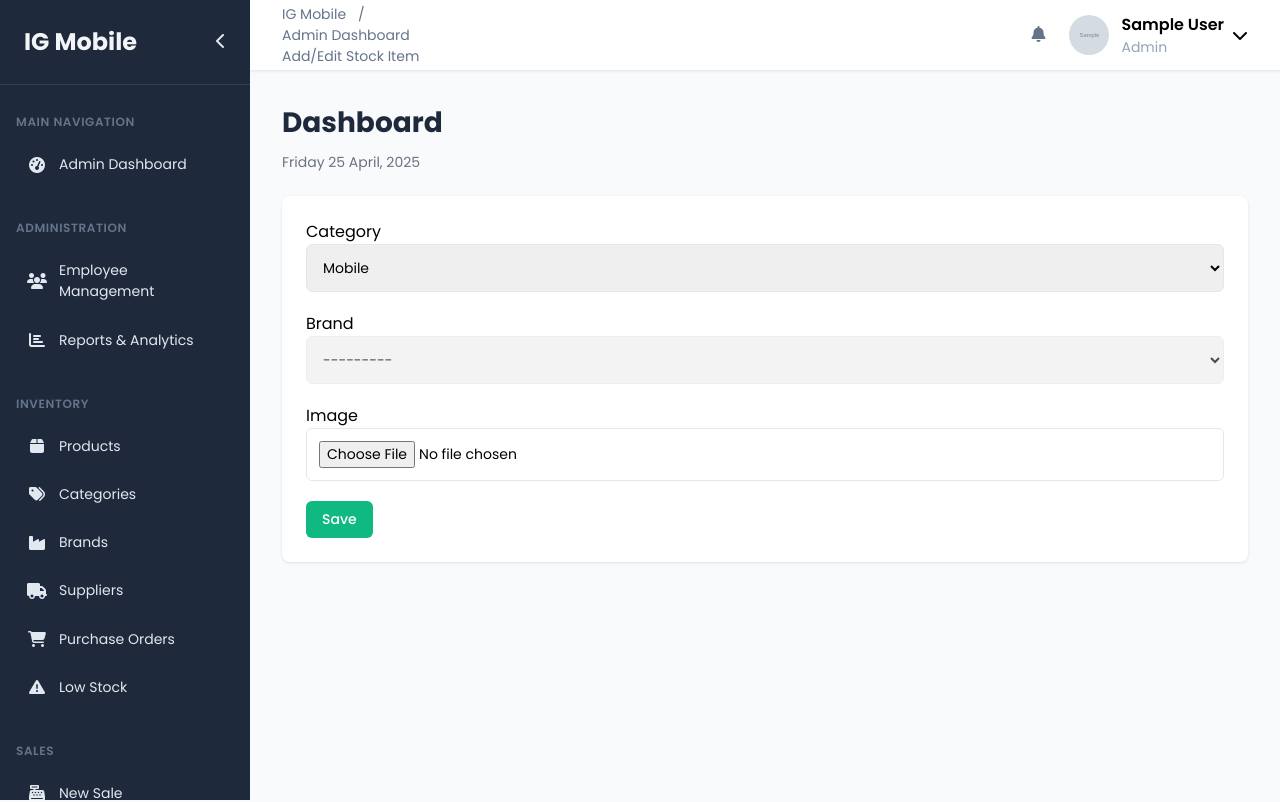
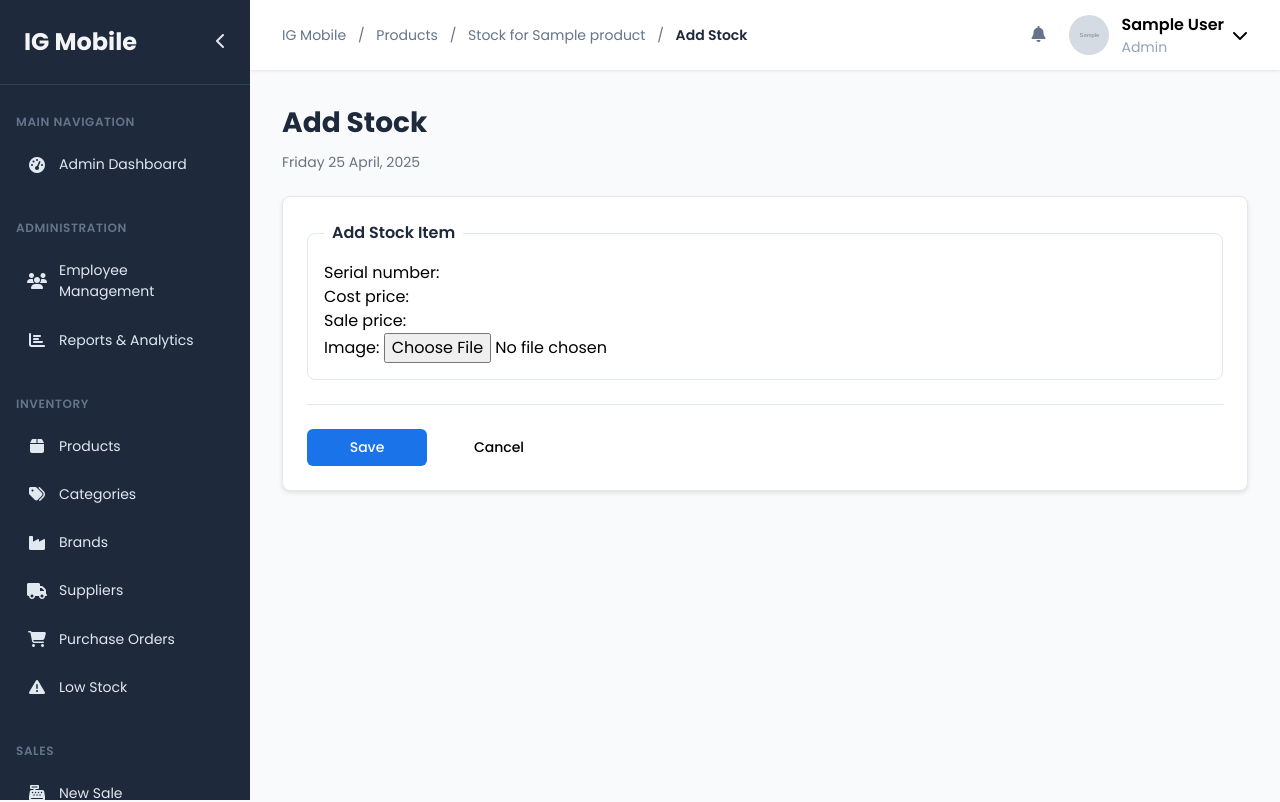
Before and after one commit to D24CE154/inventory_management_system, a Django app: page /inventory/products/1/stock/add/ in a window 1280 px wide. Shown: the top 802 px of the page. Run offline with Django 5.2, Linux system fonts and the light colour scheme; a user stored in the database is signed in; tables that the repository leaves empty hold one stand-in row (values such as "Sample post"); grey boxes marked "Sample" are stand-in pictures.

Commit message:
Updated the product add functionality

```diff
--- a/inventory/forms.py
+++ b/inventory/forms.py
@@ -2,10 +2,11 @@ from django.forms import ModelForm
 from .models import Product, ProductItem, ProductCategory, Brand
 from django import forms
 
+
 CATEGORY_SPEC_FIELDS = {
-    'Mobile': ['RAM', 'Storage', 'Processor', 'Display Size'],
-    'Audio': ['Driver size', 'Wired/Wireless'],
-    'Accessories': ['Color', 'Phone Compatibility']
+    'Mobile': ['RAM', 'Space', 'Processor'],
+    'Audio': ['Wired/Wireless', 'Driver Size'],
+    'Accessories': ['Color', 'Compatibility']
 }
 
 class ProductForm(ModelForm):
@@ -29,39 +30,36 @@ class ProductForm(ModelForm):
             'name': forms.TextInput(attrs={'class': 'form-control', 'placeholder': 'Product Name'}),
         }
 
-class ProductItemForm(ModelForm):
-    category = forms.ChoiceField(
-        choices=[(key, key) for key in CATEGORY_SPEC_FIELDS.keys()],
-        required=True,
-        widget=forms.Select(attrs={'class': 'form-control', 'id': 'category-select'})
-    )
-    brand = forms.ModelChoiceField(
-        queryset=Brand.objects.none(),
-        required=False,
-        widget=forms.Select(attrs={'class': 'form-control', 'id': 'brand-select', 'disabled': 'true'})
-    )
-    specifications = forms.JSONField(
-        widget=forms.Textarea(attrs={'class': 'form-control', 'id': 'specifications-field', 'disabled': 'true'}),
-        required=False
-    )
-
+class ProductItemForm(forms.ModelForm):
     class Meta:
         model = ProductItem
-        fields = [
-            'serial_number', 'item_type', 'quantity', 'cost_price', 'sale_price', 'image', 'specifications'
-        ]
-        widgets = {
-            'serial_number': forms.TextInput(attrs={'class': 'form-control'}),
-            'item_type': forms.Select(attrs={'class': 'form-control'}),
-            'quantity': forms.NumberInput(attrs={'class': 'form-control', 'step': '1'}),
-            'cost_price': forms.NumberInput(attrs={'class': 'form-control', 'step': '0.01'}),
-            'sale_price': forms.NumberInput(attrs={'class': 'form-control', 'step': '0.01'}),
-            'image': forms.ClearableFileInput(attrs={'class': 'form-control'}),
-        }
+        fields = ['serial_number', 'quantity', 'cost_price', 'sale_price', 'image']
 
     def __init__(self, *args, **kwargs):
+        category = kwargs.pop('category', None)  # Get the category from kwargs
         super().__init__(*args, **kwargs)
-        self.fields['brand'].widget.attrs.update({'disabled': 'true'})
+
+        # Dynamically add category-specific fields
+        if category in CATEGORY_SPEC_FIELDS:
+            for field in CATEGORY_SPEC_FIELDS[category]:
+                self.fields[field] = forms.CharField(
+                    required=True,
+                    widget=forms.TextInput(attrs={'class': 'form-control', 'placeholder': field})
+                )
+
+        # Handle item_type and quantity fields based on category
+        if category == "Accessories":
+            self.fields['item_type'] = forms.CharField(
+                initial=ProductItem.NON_SERIAL,
+                widget=forms.HiddenInput()
+            )
+        else:
+            self.fields['item_type'] = forms.CharField(
+                initial=ProductItem.SERIALIZED,
+                widget=forms.HiddenInput()
+            )
+            self.fields['quantity'].widget = forms.HiddenInput()
+            self.fields['quantity'].initial = 1
 
 class CategoryForm(forms.ModelForm):
     class Meta:
--- /dev/null
+++ b/inventory/static/css/stock_form.css
@@ -0,0 +1,89 @@
+/* stock_item_form.css */
+
+/* Form Card Styling */
+.form-card {
+    background-color: #fff;
+    border: 1px solid var(--border-color);
+    border-radius: 0.5rem;
+    padding: 1.5rem;
+    box-shadow: 0 2px 4px rgba(0, 0, 0, 0.1);
+    margin-bottom: 1.5rem;
+}
+
+/* Form Group Styling */
+.form-group {
+    margin-bottom: 1.25rem;
+}
+
+.form-group label {
+    font-weight: 600;
+    font-size: 0.875rem;
+    margin-bottom: 0.5rem;
+    display: block;
+    color: var(--text-color);
+}
+
+.form-group input,
+.form-group select,
+.form-group textarea {
+    width: 100%;
+    padding: 0.75rem;
+    border: 1px solid var(--border-color);
+    border-radius: 0.375rem;
+    font-size: 0.875rem;
+    transition: border-color 0.2s ease;
+}
+
+.form-group input:focus,
+.form-group select:focus,
+.form-group textarea:focus {
+    border-color: var(--primary-color);
+    outline: none;
+}
+
+/* Form Actions */
+.form-actions {
+    display: flex;
+    gap: 0.75rem;
+    margin-top: 1.5rem;
+    padding-top: 1.5rem;
+    border-top: 1px solid var(--border-color);
+}
+
+.form-actions .btn {
+    min-width: 120px;
+    text-align: center;
+}
+
+@media (max-width: 640px) {
+    .form-actions {
+        flex-direction: column;
+    }
+
+    .form-actions .btn {
+        width: 100%;
+    }
+}
+
+/* Fieldset Styling */
+fieldset {
+    border: 1px solid var(--border-color);
+    border-radius: 0.5rem;
+    padding: 1rem;
+    margin-bottom: 1.5rem;
+}
+
+legend {
+    font-size: 1rem;
+    font-weight: 600;
+    color: var(--text-color);
+    padding: 0 0.5rem;
+}
+
+/* Error Messages */
+.form-error {
+    color: var(--color-danger);
+    font-size: 0.75rem;
+    margin-top: 0.375rem;
+    display: block;
+}
--- a/inventory/templates/product_stock.html
+++ b/inventory/templates/product_stock.html
@@ -38,7 +38,7 @@
             {% for item in stock_items %}
                 <tr>
                     <td><img src="{{ item.image.url }}" alt="Stock Image" width="50"></td>
-                    <td>{{ item.serial_number|default:"Bulk ×" ~ item.quantity }}</td>
+                    <td>{{ item.serial_number|default:"Bulk ×" }}{{ item.quantity }}</td>
                     <td>{{ item.item_type }}</td>
                     <td>{{ item.cost_price }}</td>
                     <td>{{ item.sale_price }}</td>
--- a/inventory/templates/stock_item_form.html
+++ b/inventory/templates/stock_item_form.html
@@ -1,47 +1,36 @@
 {% extends 'base_dashboard.html' %}
 {% load static %}
 
+{% block page_title %}Add Stock{% endblock %}
+
 {% block breadcrumb %}
-    <nav aria-label="breadcrumb">
-        <ol class="breadcrumb">
-            <li class="breadcrumb-item">
-                <a href="{% url 'adminDashboard' %}" {% if logged_in_employee.role != 'Admin' %}style="display: none;"{% endif %}>Admin Dashboard</a>
-                <a href="{% url 'inventoryManagerDashboard' %}" {% if logged_in_employee.role == 'Admin' %}style="display: none;"{% endif %}>Inventory Manager Dashboard</a>
-            </li>
-            <li class="breadcrumb-item active" aria-current="page">Add/Edit Stock Item</li>
-        </ol>
-    </nav>
+    <a href="{% url 'product_list' %}">Products</a>
+    <span class="separator">/</span>
+    <a href="{% url 'product_stock' product.pk %}">Stock for {{ product.name }}</a>
+    <span class="separator">/</span>
+    <span class="current">Add Stock</span>
+{% endblock %}
+
+{% block extra_css %}
+    <link rel="stylesheet" href="{% static 'css/stock_form.css' %}">
 {% endblock %}
 
 {% block sidebar_menu %}
-    {% include 'menus/common_sidebar.html' with employee=logged_in_employee active_page='stock_item_form' %}
-{% endblock %}
-
-{% block extra_css %}
-    <link rel="stylesheet" href="{% static 'css/add_employee.css' %}">
+    {% include 'menus/common_sidebar.html' with employee=logged_in_employee active_page='product_stock' %}
 {% endblock %}
 
 {% block content %}
     <div class="form-card">
         <form method="POST" enctype="multipart/form-data">
             {% csrf_token %}
-            <div class="form-group">
-                <label for="id_category">Category</label>
-                {{ form.category }}
+            <fieldset>
+                <legend>Add Stock Item</legend>
+                {{ form.as_p }}
+            </fieldset>
+            <div class="form-actions">
+                <button type="submit" class="btn btn-primary">Save</button>
+                <a href="{% url 'product_stock' product.pk %}" class="btn btn-secondary">Cancel</a>
             </div>
-            <div class="form-group">
-                <label for="id_brand">Brand</label>
-                {{ form.brand }}
-            </div>
-            <div id="specifications-container" class="form-group" style="display: none;">
-                <label>Specifications</label>
-                <div id="dynamic-specifications"></div>
-            </div>
-            <div class="form-group">
-                <label for="id_image">Image</label>
-                {{ form.image }}
-            </div>
-            <button type="submit" class="btn btn-success">Save</button>
         </form>
     </div>
 {% endblock %}
--- a/inventory/views.py
+++ b/inventory/views.py
@@ -7,7 +7,7 @@ from django.core.files.storage import default_storage
 from django.db.models import Sum
 from django.contrib.auth.decorators import login_required
 from .models import ProductCategory, Brand, Product, ProductItem
-from .forms import ProductForm, ProductItemForm, CategoryForm, BrandForm
+from .forms import ProductForm, ProductItemForm, CategoryForm, BrandForm, CATEGORY_SPEC_FIELDS
 import json
 
 def is_active_inventory_manager(user):
@@ -166,31 +166,24 @@ def product_stock(request, pk):
 @login_required
 def stock_add(request, product_pk):
     product = get_object_or_404(Product, pk=product_pk)
-    category_brands = {
-        'Mobile': list(Brand.objects.filter(categories__name='Mobile').values('id', 'name')),
-        'Audio': list(Brand.objects.filter(categories__name='Audio').values('id', 'name')),
-        'Accessories': list(Brand.objects.filter(categories__name='Accessories').values('id', 'name')),
-    }
+    category = product.category.name  # Get the category name
 
     if request.method == 'POST':
-        form = ProductItemForm(request.POST, request.FILES)
+        form = ProductItemForm(request.POST, request.FILES, category=category)
         if form.is_valid():
             stock_item = form.save(commit=False)
             stock_item.product = product
-            stock_item.specifications = json.dumps(request.POST.get('specifications', {}))
-            if 'image' in request.FILES:
-                filename = f"{form.cleaned_data.get('serial_number') or product.name}.jpg"
-                stock_item.image.save(f"product_images/{filename}", request.FILES['image'])
+            if category != "Accessories":
+                stock_item.quantity = 1  # Ensure quantity is 1 for serialized products
             stock_item.save()
             messages.success(request, 'Stock item added successfully.')
             return redirect('product_stock', pk=product.pk)
     else:
-        form = ProductItemForm()
+        form = ProductItemForm(category=category)
 
     return render(request, 'stock_item_form.html', {
         'form': form,
         'product': product,
-        'category_brands': json.dumps(category_brands),
         'logged_in_employee': request.user.employee
     })
 
@@ -198,18 +191,23 @@ def stock_add(request, product_pk):
 @login_required
 def stock_edit(request, pk):
     stock_item = get_object_or_404(ProductItem, pk=pk)
+    category = stock_item.product.category.name  # Get the category name
+
     if request.method == 'POST':
-        form = ProductItemForm(request.POST, request.FILES, instance=stock_item)
+        form = ProductItemForm(request.POST, request.FILES, instance=stock_item, category=category)
         if form.is_valid():
             stock_item = form.save(commit=False)
-            stock_item.specifications = json.dumps(request.POST.get('specifications', {}))
             stock_item.save()
             messages.success(request, 'Stock item updated successfully.')
             return redirect('product_stock', pk=stock_item.product.pk)
     else:
-        form = ProductItemForm(instance=stock_item)
-    return render(request, 'stock_item_form.html', {'form': form, 'product': stock_item.product, 'logged_in_employee': request.user.employee})
+        form = ProductItemForm(instance=stock_item, category=category)
 
+    return render(request, 'stock_item_form.html', {
+        'form': form,
+        'product': stock_item.product,
+        'logged_in_employee': request.user.employee
+    })
 @login_required
 def stock_delete(request, pk):
     stock_item = get_object_or_404(ProductItem, pk=pk)
```
